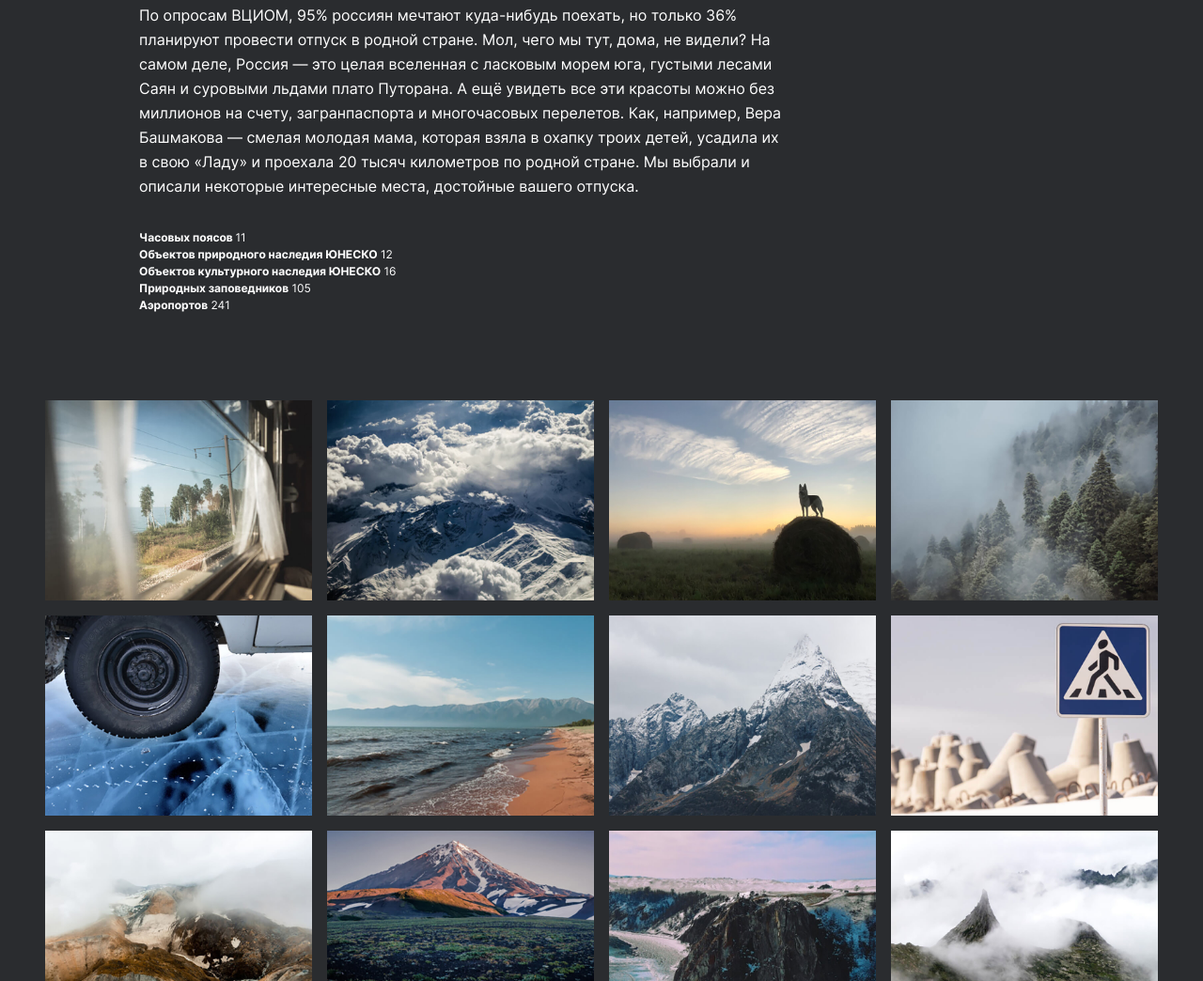
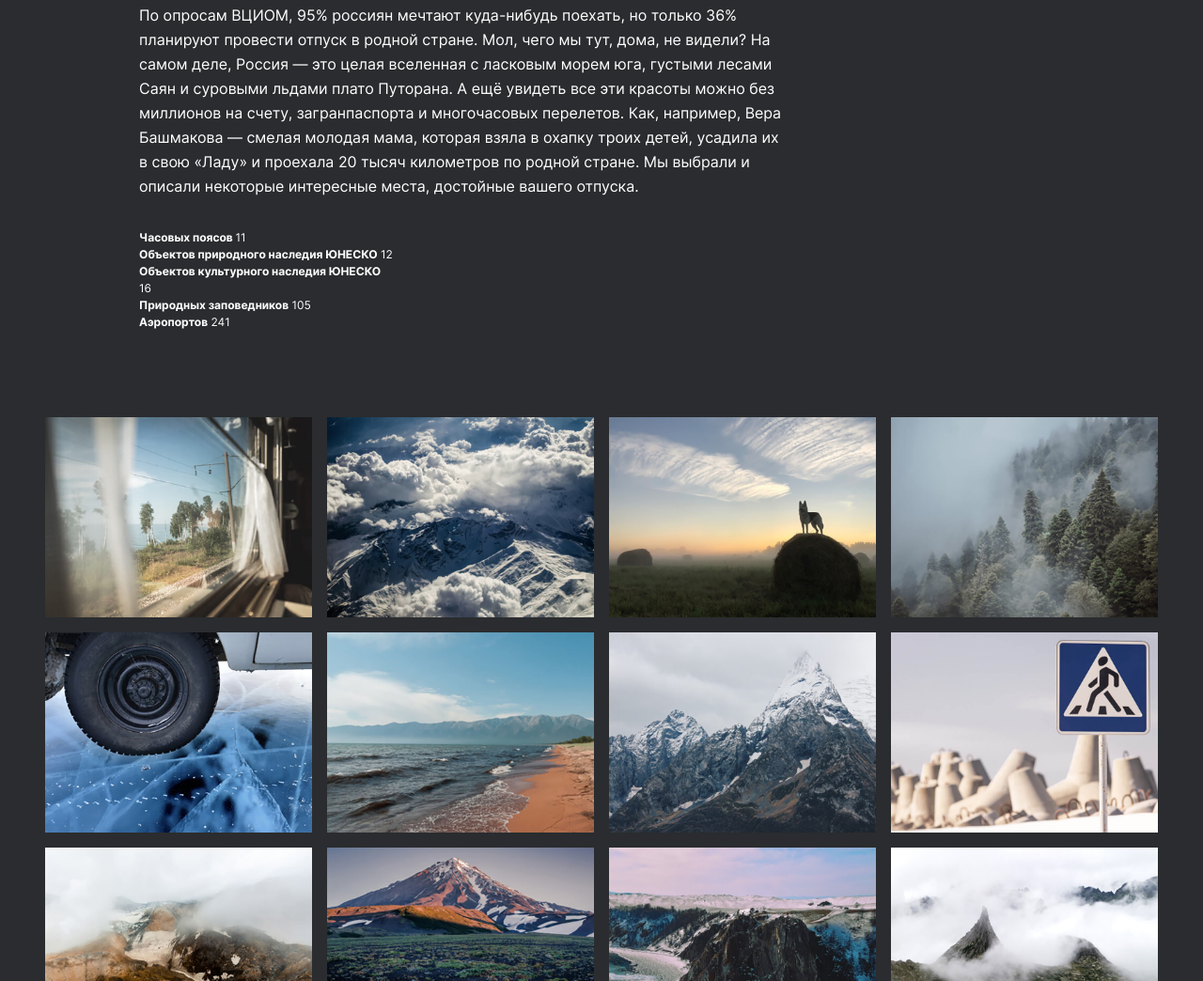
Before and after one commit to Waitman1/russian-travel, a plain HTML site: page index.html in a window 1280 px wide. Shown: the part 1558-2602 px from the top of the page at 94% size. Drawn offline with Linux system fonts and the light colour scheme.

Commit message:
revised list

```diff
--- a/blocks/intro/__list/intro__list.css
+++ b/blocks/intro/__list/intro__list.css
@@ -1,4 +1,5 @@
 .intro__list {
+  list-style: none;
   max-width: 690px;
   font-size: 12px;
   line-height: 18px;
--- a/index.html
+++ b/index.html
@@ -38,13 +38,23 @@
             километров по родной стране. Мы выбрали и описали некоторые интересные места, достойные
             вашего отпуска.
           </p>
-          <p class="intro__list">
-            <span class="intro__span">Часовых поясов </span> 11<br />
-            <span class="intro__span">Объектов природного наследия ЮНЕСКО</span> 12<br />
-            <span class="intro__span">Объектов культурного наследия ЮНЕСКО</span> 16 <br />
-            <span class="intro__span">Природных заповедников</span> 105<br />
-            <span class="intro__span">Аэропортов</span> 241
-          </p>
+          <ul class="intro__list">
+            <li><span class="intro__span">Часовых поясов </span> 11</li>
+            <li>
+              <span class="intro__span">Объектов природного наследия ЮНЕСКО</span>
+              12
+            </li>
+            <li>
+              <span class="intro__span">Объектов культурного наследия ЮНЕСКО</span>
+            </li>
+            16
+            <li><span class="intro__span">Природных заповедников</span> 105</li>
+
+            <li>
+              <span class="intro__span">Аэропортов</span>
+              241
+            </li>
+          </ul>
         </section>
 
         <section class="photo-grid">
```
Also changed, not shown: 1 other file.
